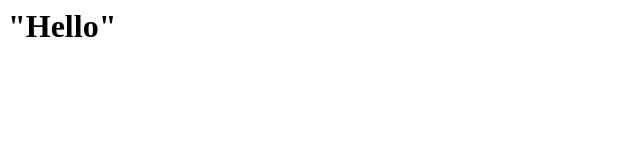
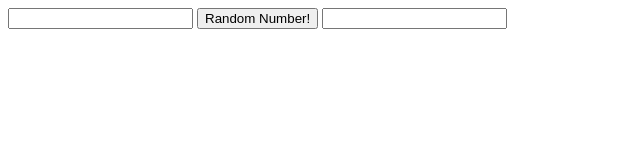
Before and after one commit to Bentacorta/Proyects, a plain HTML site: page index.html in a window 1280 px wide. Shown: the whole page, without its empty margins (0-640 px from the left). Drawn offline with Linux system fonts and the light colour scheme.

Commit message:
Update index.html
Cambiado al codigo añadido de .js

```diff
--- a/index.html
+++ b/index.html
@@ -1,7 +1,5 @@
-<html>
-<head>
- <h1> "Hello" </h1>
-  </head>
-<body>
-</body>
-</html>
+<form name="rn">
+    <input type="text" id="tb" name="tb" />
+    <input type="button" value="Random Number!" onclick="Random();" />
+    <input type="text" id="myText"/>
+</form>
```
